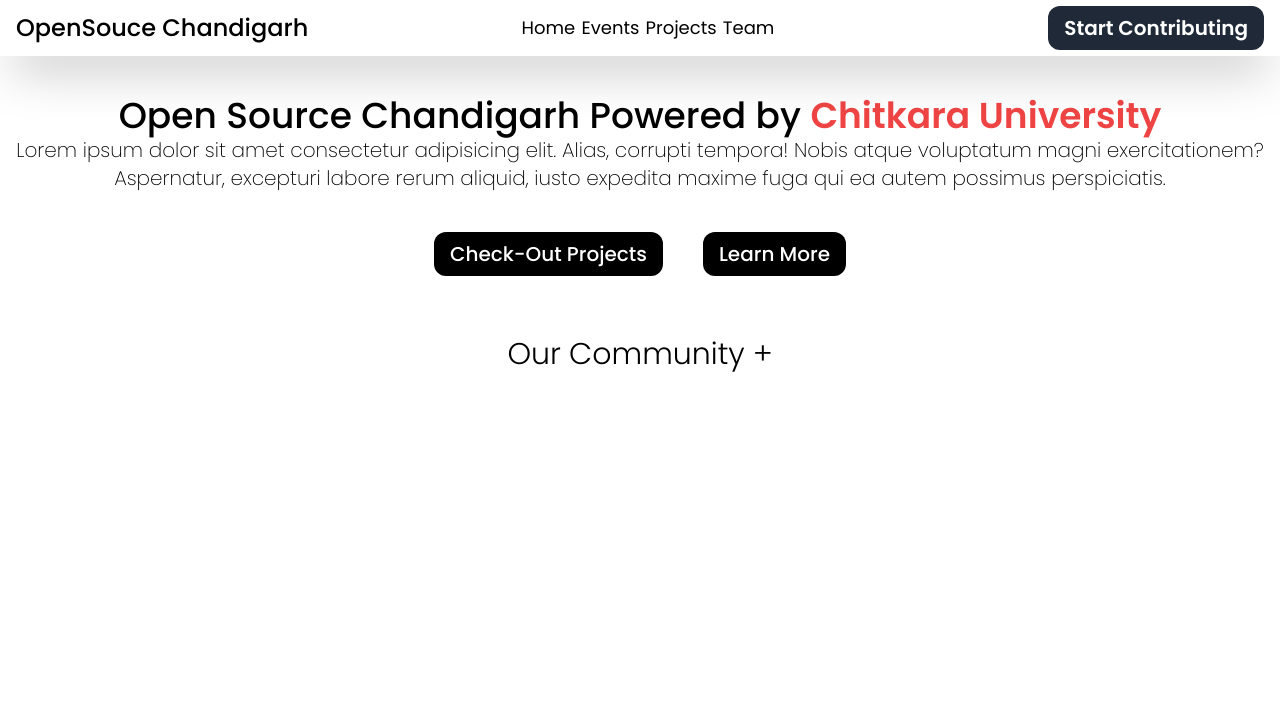
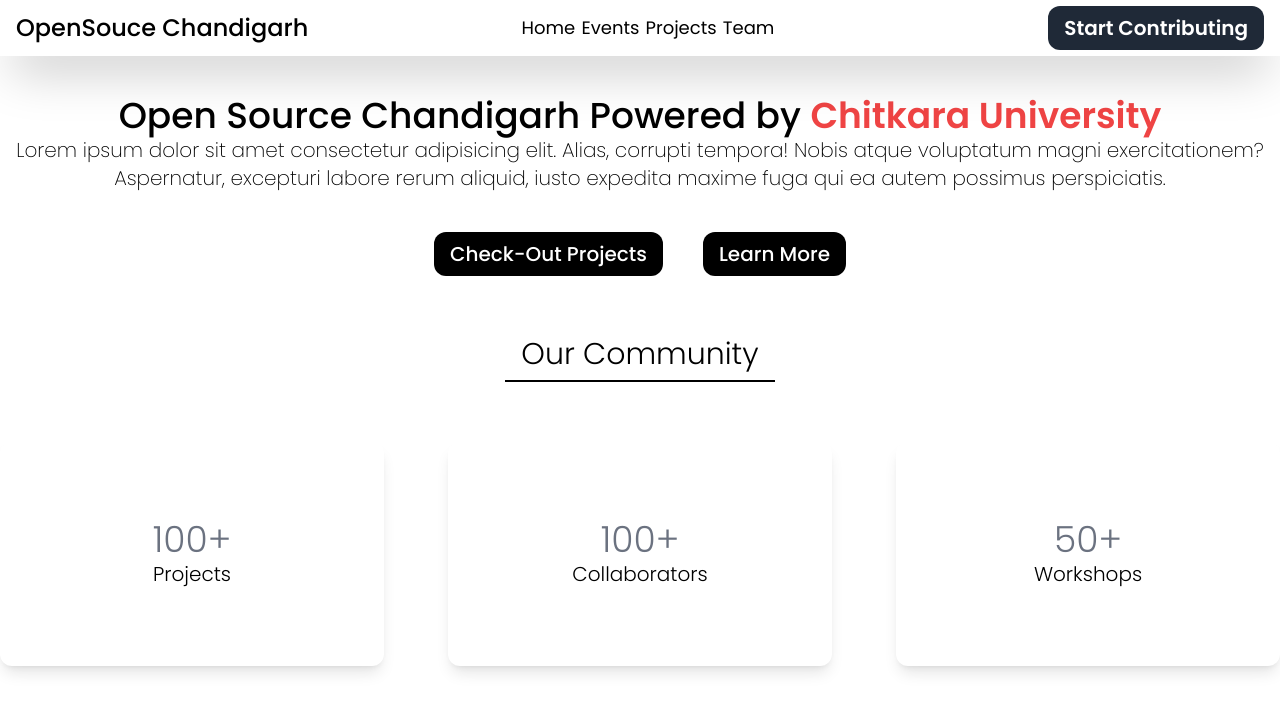
Before and after one commit to aakashj001/open-source-chandigarh, a React (Create React App) app: page / in a window 1280 px wide. Shown: the top 712 px of the page. Built offline with nearby package versions, Linux system fonts and the light colour scheme.

Commit message:
Making the cards || bugs found fix in progress

```diff
--- a/src/components/ComCard.js
+++ b/src/components/ComCard.js
@@ -1,8 +1,11 @@
 import React from 'react'
 
-function ComCard() {
+function ComCard({title, number}) {
   return (
-    <div>ComCard</div>
+    <div className='flex-1 my-5 md:flex-[0.3_0_0%] h-56 rounded-xl bg-white shadow-lg hover:shadow-xl transition flex flex-col justify-center items-center'>
+        <font className = 'font-light text-4xl text-gray-500'>{number}</font>
+        <font className = 'font-light text-xl'>{title}</font>
+    </div>
   )
 }
 
--- a/src/components/Community.js
+++ b/src/components/Community.js
@@ -1,10 +1,16 @@
 import React from 'react'
+import ComCard from './ComCard'
 
 function Community() {
   return (
     <div className='container m-auto flex flex-col mt-10 items-center justify-center'>
-        <div className='font-light text-3xl text-center'>
-            Our Community +
+        <div className='font-light text-3xl text-center border-b-2 pb-2 px-4 border-b-black'>
+            Our Community
+        </div>
+        <div className = "flex w-full h-auto justify-between flex-col md:flex-row mt-10">
+            <ComCard title={'Projects'} number = {'100+'}/>
+            <ComCard title={"Collaborators"} number = {'100+'}/>
+            <ComCard title={"Workshops"} number = {'50+'}/>
         </div>
     </div>
   )
```
